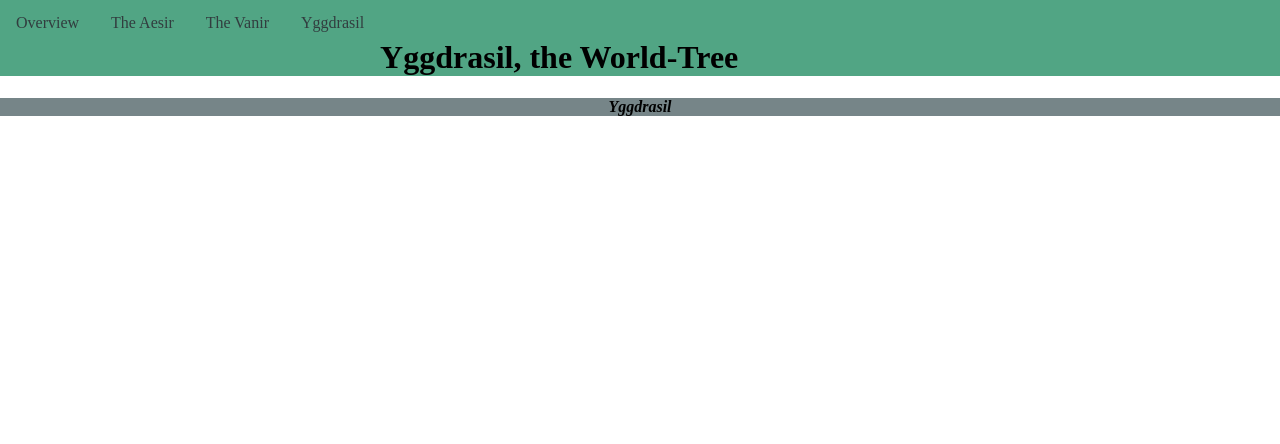
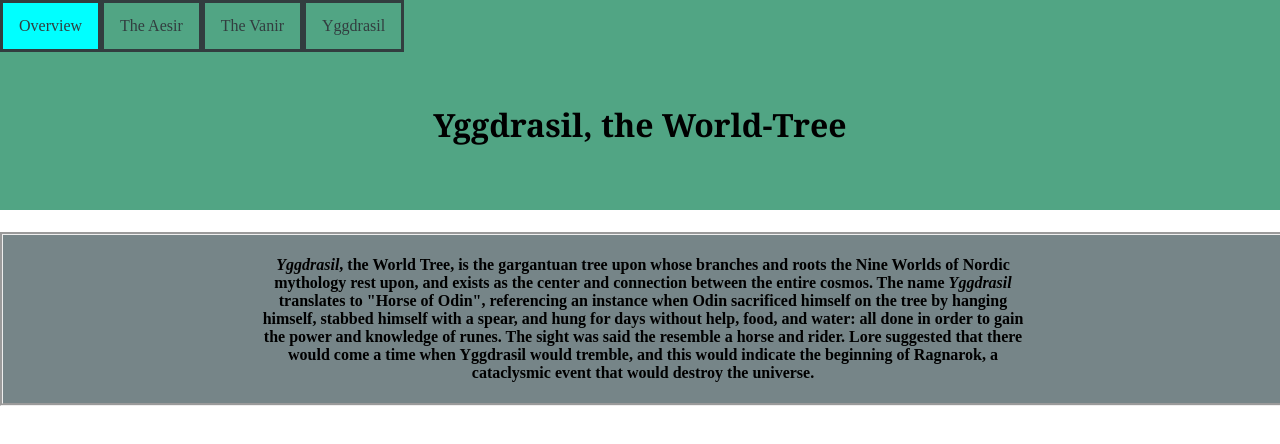
Before and after one commit to jdmar3-comp426/a01-Marcus-hayes, a website: page pages/yggdrasil.html in a window 1280 px wide. Drawn offline with Linux system fonts and the light colour scheme.

Commit message:
Added CSS elements to fulfill auto-grader requirements; Finished Yggdrasil page

```diff
--- a/pages/yggdrasil.html
+++ b/pages/yggdrasil.html
@@ -13,11 +13,16 @@
             <li> <a href="yggdrasil.html">Yggdrasil</a></li>
         </ul>
         <br>
-        <h1>Yggdrasil, the World-Tree</h1>
+        <h1 id="banner_title">Yggdrasil, the World-Tree</h1>
     </div>
     <div class="lower_banner">
     <h4>
-        <i>Yggdrasil</i>
+        <i>Yggdrasil</i>, the World Tree, is the gargantuan tree upon whose branches and roots the Nine Worlds of
+        Nordic mythology rest upon, and exists as the center and connection between the entire cosmos. The name <i>Yggdrasil</i>
+        translates to "Horse of Odin", referencing an instance when Odin sacrificed himself on the tree by hanging himself,
+        stabbed himself with a spear, and hung for days without help, food, and water: all done in order to gain the power and
+        knowledge of runes. The sight was said the resemble a horse and rider. Lore suggested that there would come a time when Yggdrasil would tremble, and this would indicate the beginning of
+        Ragnarok, a cataclysmic event that would destroy the universe.
     </h4>
     </div>
   </body>
--- a/styles/styles.css
+++ b/styles/styles.css
@@ -14,6 +14,17 @@ li a {
     text-align: center;
     padding: 14px 16px;
     text-decoration: none;
+    border-style: solid;
+}
+
+li a:hover {
+    background-color: #00FFFF;
+}
+
+#banner_title {
+    font-family: Georgia, 'Times New Roman', Times, serif;
+    padding: 5%;
+    text-align: center;
 }
 
 body {
@@ -35,6 +46,15 @@ body {
     background-color: #768588;
     margin: 0;
     padding: 0;
+    border-style: groove;
+}
+
+.lower_banner > h4 {
+
+}
+
+.upper_banner > h1 {
+
 }
 
 h4 {
```
Also changed, not shown: index.html (+1 -1 lines), pages/aesir.html (+2 -1 lines), pages/vanir.html (+1 -1 lines), pages/odin.html (deleted).
